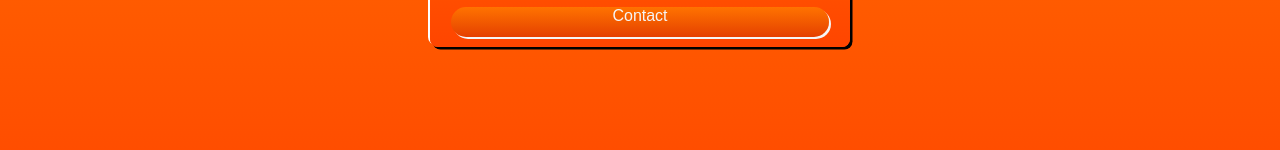
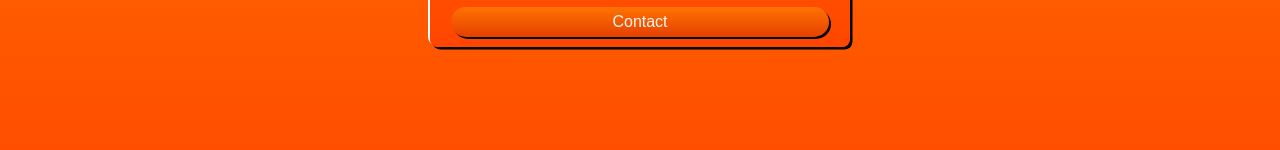
Before and after one commit to Zebra360/cranchy-Buy, a plain HTML site: page index.html in a window 1280 px wide. Shown: the part 554-704 px from the top of the page. Drawn offline with nearby package versions, Linux system fonts and the light colour scheme.

Commit message:
Update style.css

```diff
--- a/style.css
+++ b/style.css
@@ -83,7 +83,9 @@ body {
   border: none;
   border-radius: 15px;
   background: linear-gradient(to bottom, rgba(255, 140, 0, 0.6), rgba(0,0,0,.1));
-  box-shadow: 2px 2px;
   margin: 10px 0 10px 0;
   text-align: center;
+  place-content: center;
+  font-weight: 500;
+  box-shadow: 2px 2px black;
 }
```
